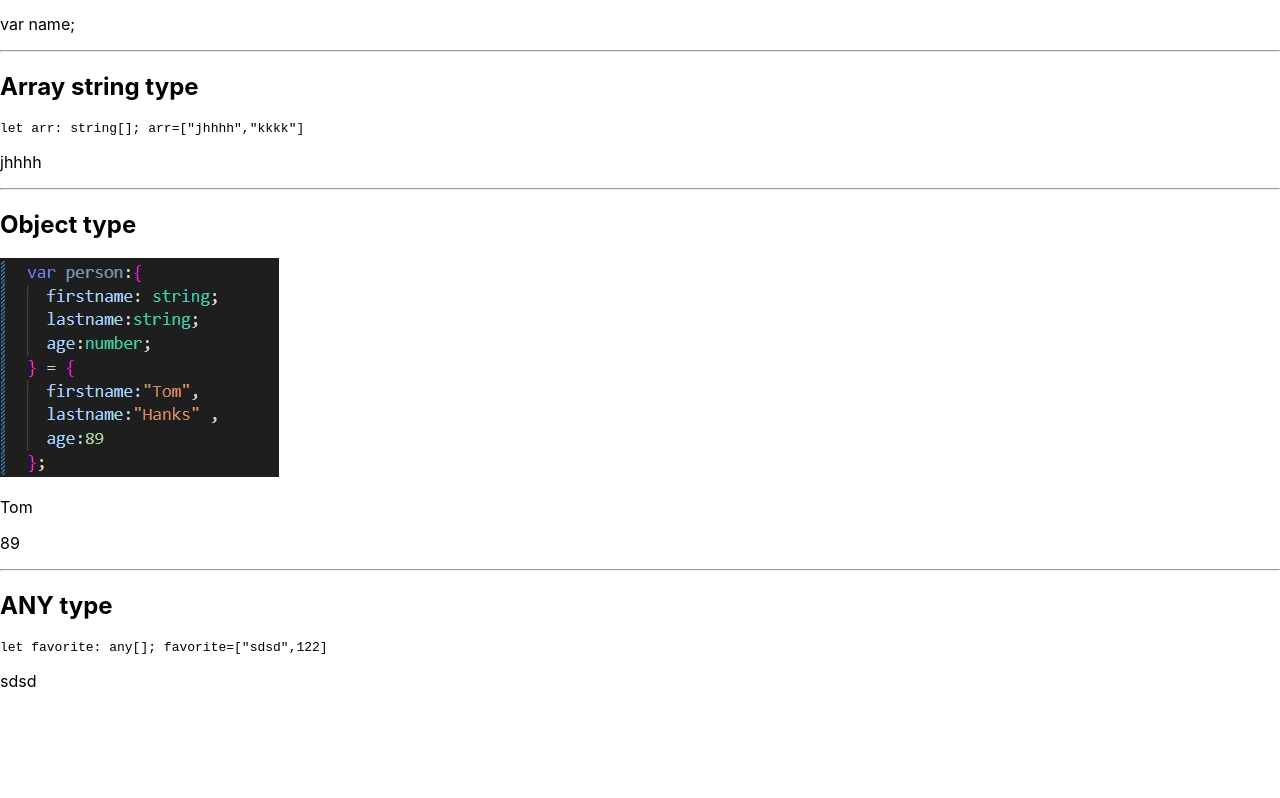
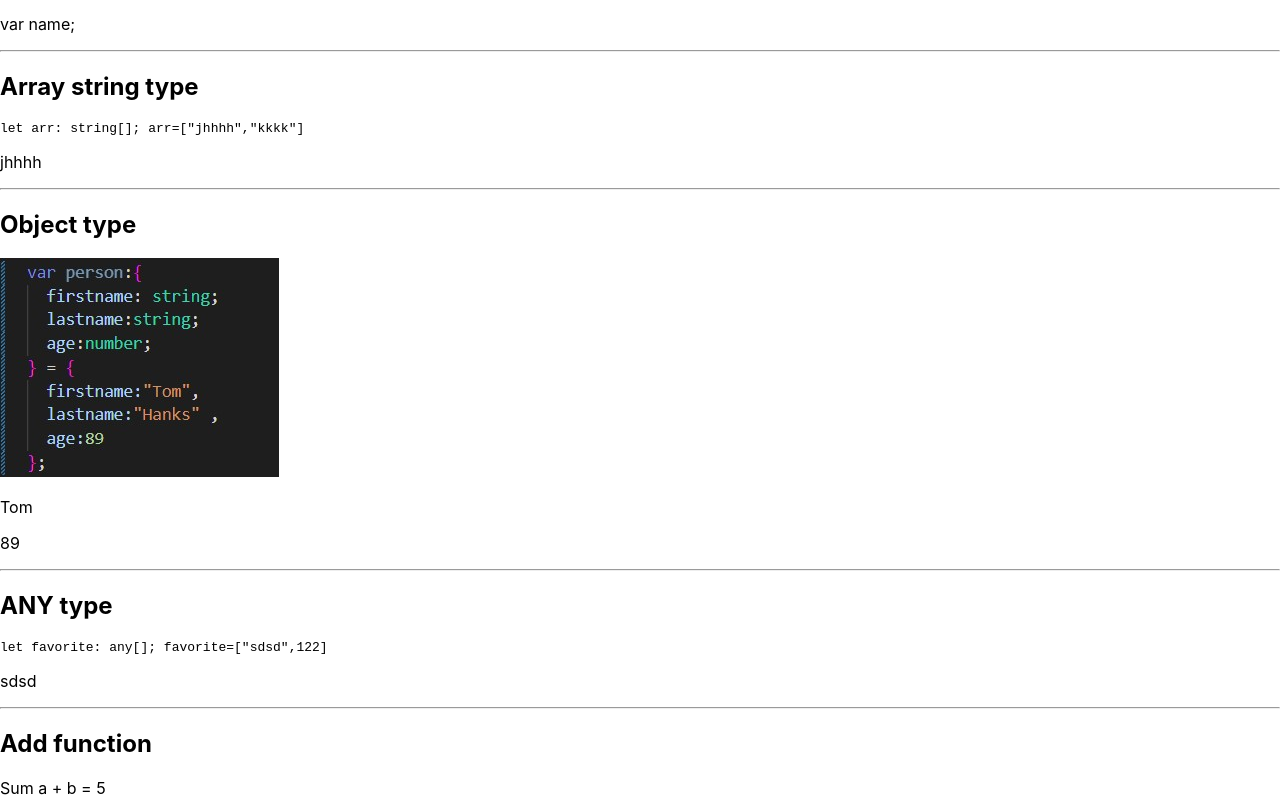
Before and after one commit to hakobyanviktoria8/my-typescript-project, a React (Create React App) app: page / in a window 1280 px wide. Shown: the part 225-1023 px from the top of the page. Before the commit the page ends 932 px from the top, so only its background shows below. Built offline with nearby package versions, Linux system fonts and the light colour scheme.

Commit message:
work with function

```diff
--- a/src/Add.tsx
+++ b/src/Add.tsx
@@ -1,6 +1,9 @@
 import React from 'react'
 
-function Add(a:number,b:number) {
+function Add() {
+  let a:number=2;
+  let b:number=3;
+
   return (
     <div>Sum a + b = {a+b}</div>
   )
--- a/src/App.tsx
+++ b/src/App.tsx
@@ -1,5 +1,6 @@
 "use strict";
 import React from 'react';
+import Add from './Add';
 import imgObj from "./img/Screenshot_1.jpg"
 
 function App() {
@@ -73,7 +74,7 @@ var person:{
 
 let arr: string[];
 arr=["jhhhh","kkkk"]
-console.log(arr);
+// console.log(arr);
 
 // any type
 let favorite: any[];
@@ -106,6 +107,9 @@ favorite=["sdsd",122]
         favorite=["sdsd",122]
       </pre></code>
       <p>{favorite[0]}</p>
+      <hr/>
+      <h2>Add function</h2>
+      <Add />
     </div>
   );
 }
```
